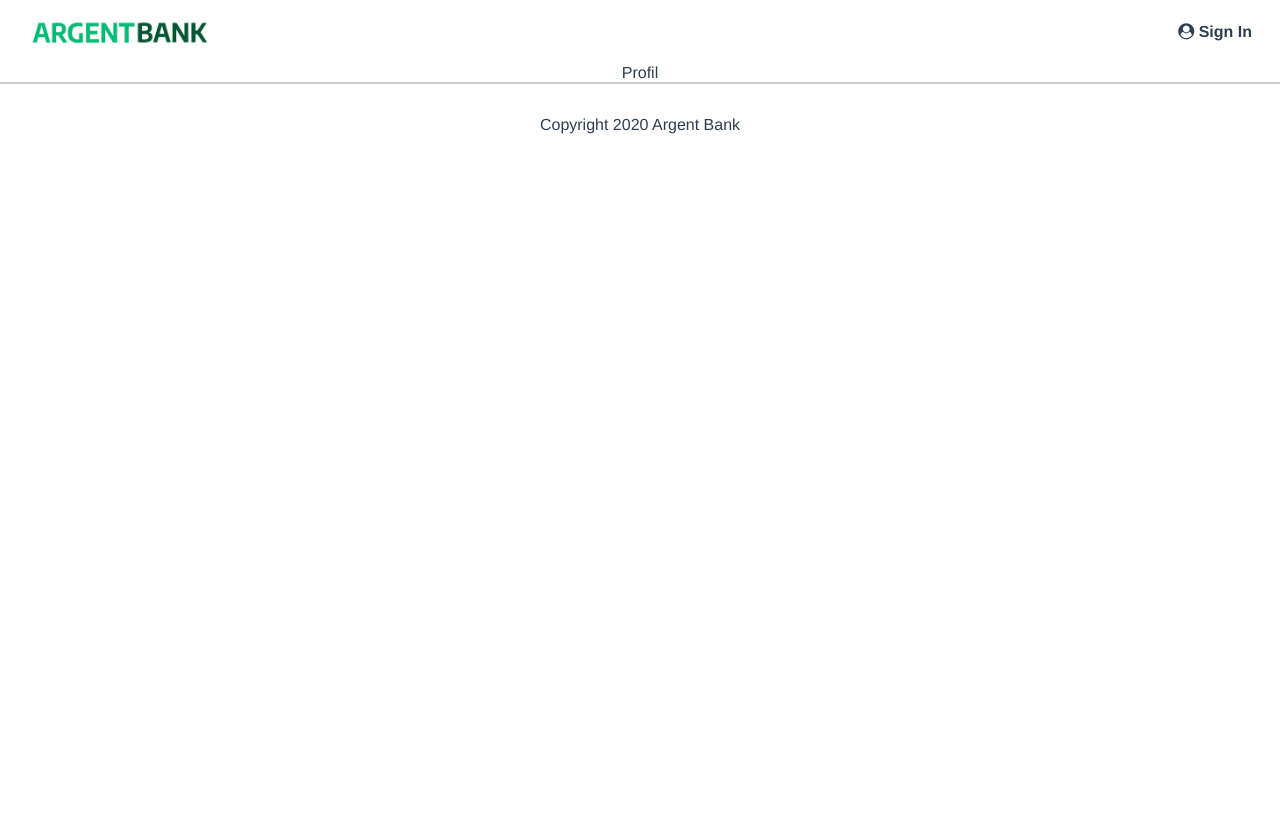
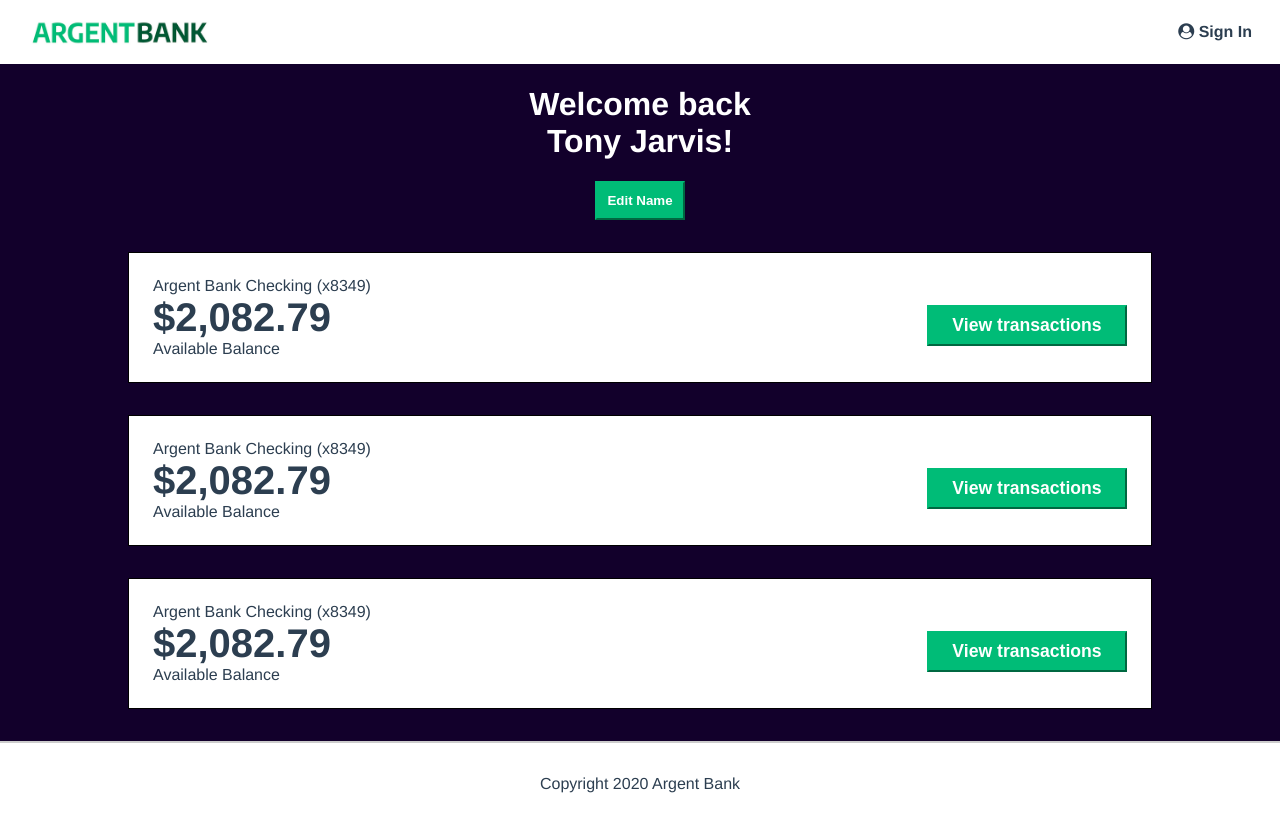
Before and after one commit to polzocr/P13-ArgentBank, a React (Vite) app: page /profil in a window 1280 px wide. Built offline with nearby package versions, Linux system fonts and the light colour scheme.

Commit message:
page profil ok

```diff
--- a/src/components/Form/index.css
+++ b/src/components/Form/index.css
@@ -0,0 +1,48 @@
+.sign-in-button {
+    display: block;
+    width: 100%;
+    padding: 8px;
+    font-size: 1.1rem;
+    font-weight: bold;
+    margin-top: 1rem;
+    border-color: #00bc77;
+    background-color: #00bc77;
+    color: #fff;
+}
+
+.sign-in-content {
+    box-sizing: border-box;
+    background-color: white;
+    width: 300px;
+    margin: 0 auto;
+    margin-top: 3rem;
+    padding: 2rem;
+}
+
+.sign-in-icon {
+    font-size: 4rem;
+}
+
+.input-remember {
+    display: flex;
+}
+
+.input-remember label {
+    margin-left: 0.25rem;
+}
+
+.input-wrapper {
+    display: flex;
+    flex-direction: column;
+    text-align: left;
+    margin-bottom: 1rem;
+}
+
+.input-wrapper label {
+    font-weight: bold;
+}
+
+.input-wrapper input {
+    padding: 5px;
+    font-size: 1.2rem;
+}
--- a/src/components/Form/index.jsx
+++ b/src/components/Form/index.jsx
@@ -2,6 +2,24 @@
 
 export default function Form() {
     return (
-        <div>Form</div>
+        <section className='sign-in-content'>
+            <i className='fa fa-user-circle sign-in-icon'></i>
+            <h1>Sign In</h1>
+            <form>
+                <div className='input-wrapper'>
+                    <label htmlFor="username">Username</label>
+                    <input type="text" id='username' />
+                </div>
+                <div className='input-wrapper'>
+                    <label htmlFor="password">Password</label>
+                    <input type="password" id='password' />
+                </div>
+                <div className='input-remember'>
+                    <input type="checkbox" id='remember-me' />
+                    <label htmlFor="remember-me">Remember me</label>
+                </div>
+                <button className='sign-in-button'>Sign In</button>
+            </form>
+        </section>
     )
 }
--- a/src/components/Transaction/index.css
+++ b/src/components/Transaction/index.css
@@ -0,0 +1,63 @@
+.account {
+    display: flex;
+    justify-content: space-between;
+    align-items: center;
+    border: 1px solid black;
+    background-color: #fff;
+    width: 80%;
+    margin: 0 auto;
+    flex-direction: column;
+    padding: 1.5rem;
+    box-sizing: border-box;
+    text-align: left;
+    margin-bottom: 2rem;
+}
+
+.account-amount {
+    margin: 0;
+    font-size: 2.5rem;
+    font-weight: bold;
+}
+
+.account-amount-description {
+    margin: 0;
+}
+
+.account-title {
+    margin: 0;
+    padding: 0;
+    font-size: 1rem;
+    font-weight: normal;
+}
+
+.account-content-wrapper {
+    width: 100%;
+    flex: 1;
+}
+
+
+.transaction-button {
+    display: block;
+    width: 100%;
+    padding: 8px;
+    font-size: 1.1rem;
+    font-weight: bold;
+    margin-top: 1rem;
+    border-color: #00bc77;
+    background-color: #00bc77;
+    color: #fff;
+}
+
+@media (min-width: 720px) {
+    .account {
+        flex-direction: row;
+    }
+
+    .account-content-wrapper.cta {
+        flex: 0;
+    }
+
+    .transaction-button {
+        width: 200px;
+    }
+}
--- a/src/components/Transaction/index.jsx
+++ b/src/components/Transaction/index.jsx
@@ -2,6 +2,15 @@
 
 export default function Transaction() {
     return (
-        <div>Transaction</div>
+        <section className='account'>
+            <div className='account-content-wrapper'>
+                <h3 className='account-title'>Argent Bank Checking (x8349)</h3>
+                <p className='account-amount'>$2,082.79</p>
+                <p className='account-amount-description'>Available Balance</p>
+            </div>
+            <div className='account-content-wrapper cta'>
+                <button className='transaction-button'>View transactions</button>
+            </div>
+        </section>
     )
 }
--- /dev/null
+++ b/src/components/Welcome/index.css
@@ -0,0 +1,12 @@
+.edit-button {
+    border-color: #00bc77;
+    background-color: #00bc77;
+    color: #fff;
+    font-weight: bold;
+    padding: 10px;
+}
+
+.header {
+    color: #fff;
+    margin-bottom: 2rem;
+}
--- /dev/null
+++ b/src/components/Welcome/index.jsx
@@ -0,0 +1,11 @@
+import './index.css'
+
+export default function Welcome(){
+    return (
+        <div className='header'>
+            <h1>Welcome back <br/> Tony Jarvis!</h1>
+            <button className='edit-button'>Edit Name</button>
+        </div>
+
+    )
+}
--- a/src/index.css
+++ b/src/index.css
@@ -37,129 +37,3 @@
   white-space: nowrap !important;
   /* 3 */
 }
-
-.sign-in-button {
-  display: block;
-  width: 100%;
-  padding: 8px;
-  font-size: 1.1rem;
-  font-weight: bold;
-  margin-top: 1rem;
-  border-color: #00bc77;
-  background-color: #00bc77;
-  color: #fff;
-}
-
-.sign-in-content {
-  box-sizing: border-box;
-  background-color: white;
-  width: 300px;
-  margin: 0 auto;
-  margin-top: 3rem;
-  padding: 2rem;
-}
-
-.sign-in-icon {
-  font-size: 5rem;
-}
-
-.input-remember {
-  display: flex;
-}
-
-.input-remember label {
-  margin-left: 0.25rem;
-}
-
-.input-wrapper {
-  display: flex;
-  flex-direction: column;
-  text-align: left;
-  margin-bottom: 1rem;
-}
-
-.input-wrapper label {
-  font-weight: bold;
-}
-
-.input-wrapper input {
-  padding: 5px;
-  font-size: 1.2rem;
-}
-
-
-.account {
-  display: flex;
-  justify-content: space-between;
-  align-items: center;
-  border: 1px solid black;
-  background-color: #fff;
-  width: 80%;
-  margin: 0 auto;
-  flex-direction: column;
-  padding: 1.5rem;
-  box-sizing: border-box;
-  text-align: left;
-  margin-bottom: 2rem;
-}
-
-.account-amount {
-  margin: 0;
-  font-size: 2.5rem;
-  font-weight: bold;
-}
-
-.account-amount-description {
-  margin: 0;
-}
-
-.account-title {
-  margin: 0;
-  padding: 0;
-  font-size: 1rem;
-  font-weight: normal;
-}
-
-.account-content-wrapper {
-  width: 100%;
-  flex: 1;
-}
-
-.edit-button {
-  border-color: #00bc77;
-  background-color: #00bc77;
-  color: #fff;
-  font-weight: bold;
-  padding: 10px;
-}
-
-.header {
-  color: #fff;
-  margin-bottom: 2rem;
-}
-
-.transaction-button {
-  display: block;
-  width: 100%;
-  padding: 8px;
-  font-size: 1.1rem;
-  font-weight: bold;
-  margin-top: 1rem;
-  border-color: #00bc77;
-  background-color: #00bc77;
-  color: #fff;
-}
-
-@media (min-width: 720px) {
-  .account {
-    flex-direction: row;
-  }
-
-  .account-content-wrapper.cta {
-    flex: 0;
-  }
-
-  .transaction-button {
-    width: 200px;
-  }
-}
--- a/src/pages/Layout/index.jsx
+++ b/src/pages/Layout/index.jsx
@@ -6,10 +6,10 @@
 
 export default function Layout(){
     return (
-        <div>
+        <body>
             <Header />
             <Outlet />
             <Footer />
-        </div>
+        </body>
     )
 }
--- a/src/pages/Profil/index.jsx
+++ b/src/pages/Profil/index.jsx
@@ -1,7 +1,15 @@
 import './index.css'
+import Welcome from '../../components/Welcome/index'
+import Transaction from '../../components/Transaction/index'
 
 export default function Profil() {
     return (
-        <div>Profil</div>
+        <main className='main bg-dark'>
+            <Welcome />
+            <h2 className='sr-only'>Accounts</h2>
+            <Transaction />
+            <Transaction />
+            <Transaction />
+        </main>
     )
 }
--- a/src/pages/SignIn/index.jsx
+++ b/src/pages/SignIn/index.jsx
@@ -1,7 +1,10 @@
 import './index.css'
+import Form from '../../components/Form/index'
 
 export default function SignIn() {
     return (
-        <div>SignIn</div>
+        <main className='main bg-dark'>
+            <Form />
+        </main>
     )
 }
```
